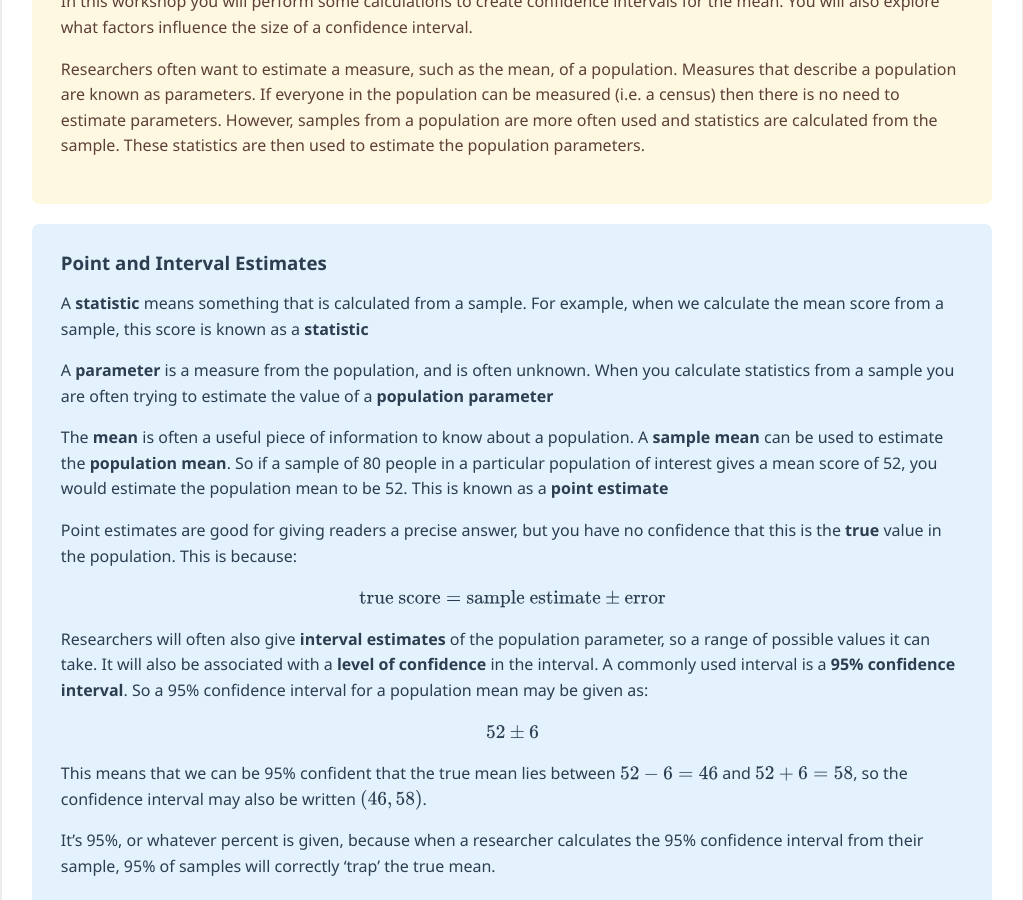
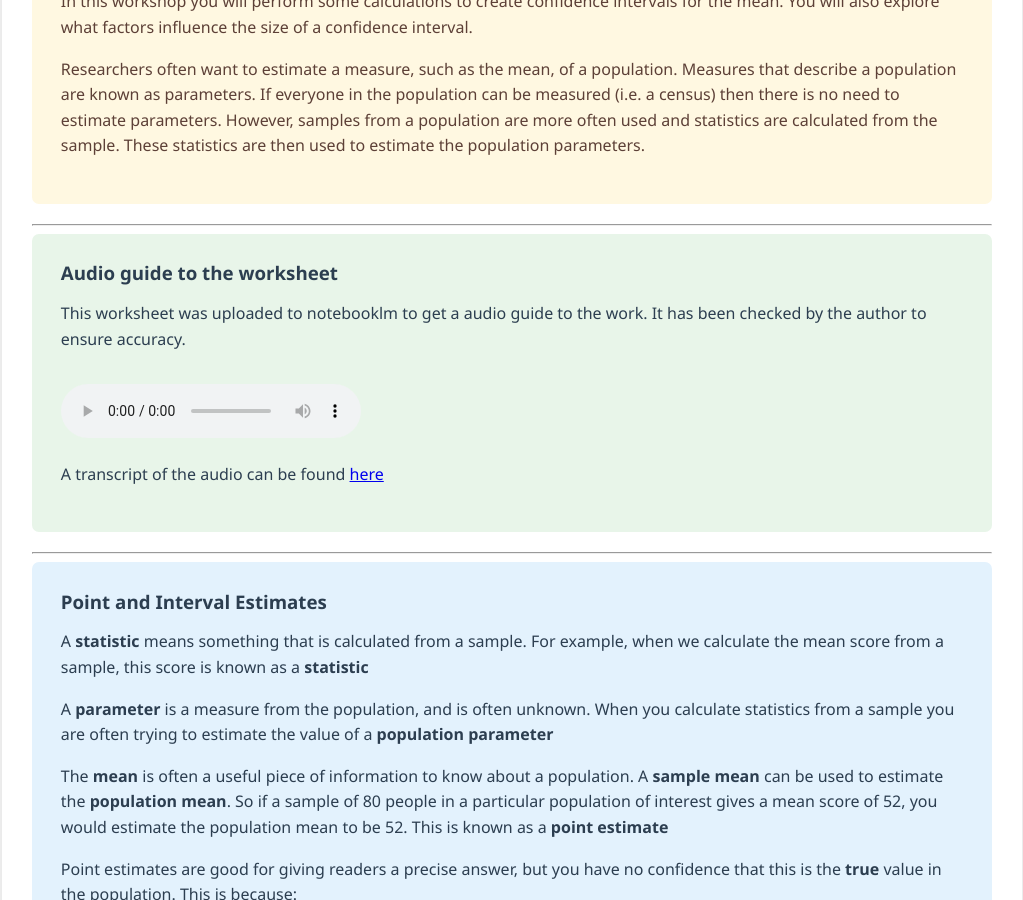
Before and after one commit to probe973/hsc-7056x, a Jekyll site: the page built from confidence/index.md, in a window 1280 px wide and 900 px high, scrolled down 352 px. Shown: the whole window, without its empty margins (128-1151 px from the left). Built offline with Jekyll 4.4.1, drawn with Linux system fonts in a browser that asks for light colours.

Commit message:
Update index.md

```diff
--- a/confidence/index.md
+++ b/confidence/index.md
@@ -12,6 +12,26 @@ In this workshop you will perform some calculations to create confidence interva
 Researchers often want to estimate a measure, such as the mean, of a population.  Measures that describe a population are known as parameters.  If everyone in the population can be measured (i.e. a census) then there is no need to estimate parameters.  However, samples from a population are more often used and statistics are calculated from the sample.  These statistics are then used to estimate the population parameters.
 
 </div>
+
+---
+
+<div class="output" markdown="1">
+### Audio guide to the worksheet
+
+This worksheet was uploaded to notebooklm to get a audio guide to the work.  It has been checked by the author to ensure accuracy.
+
+<audio controls>
+  <source src="/hsc-7056x/assets/audio/odds.mp3" type="audio/mpeg">
+Your browser does not support the audio element.
+</audio>
+
+
+A transcript of the audio can be found <a href="audio.html">here</a>
+
+</div>
+
+---
+
 
 <div class="instructions" markdown="1">
 
```
